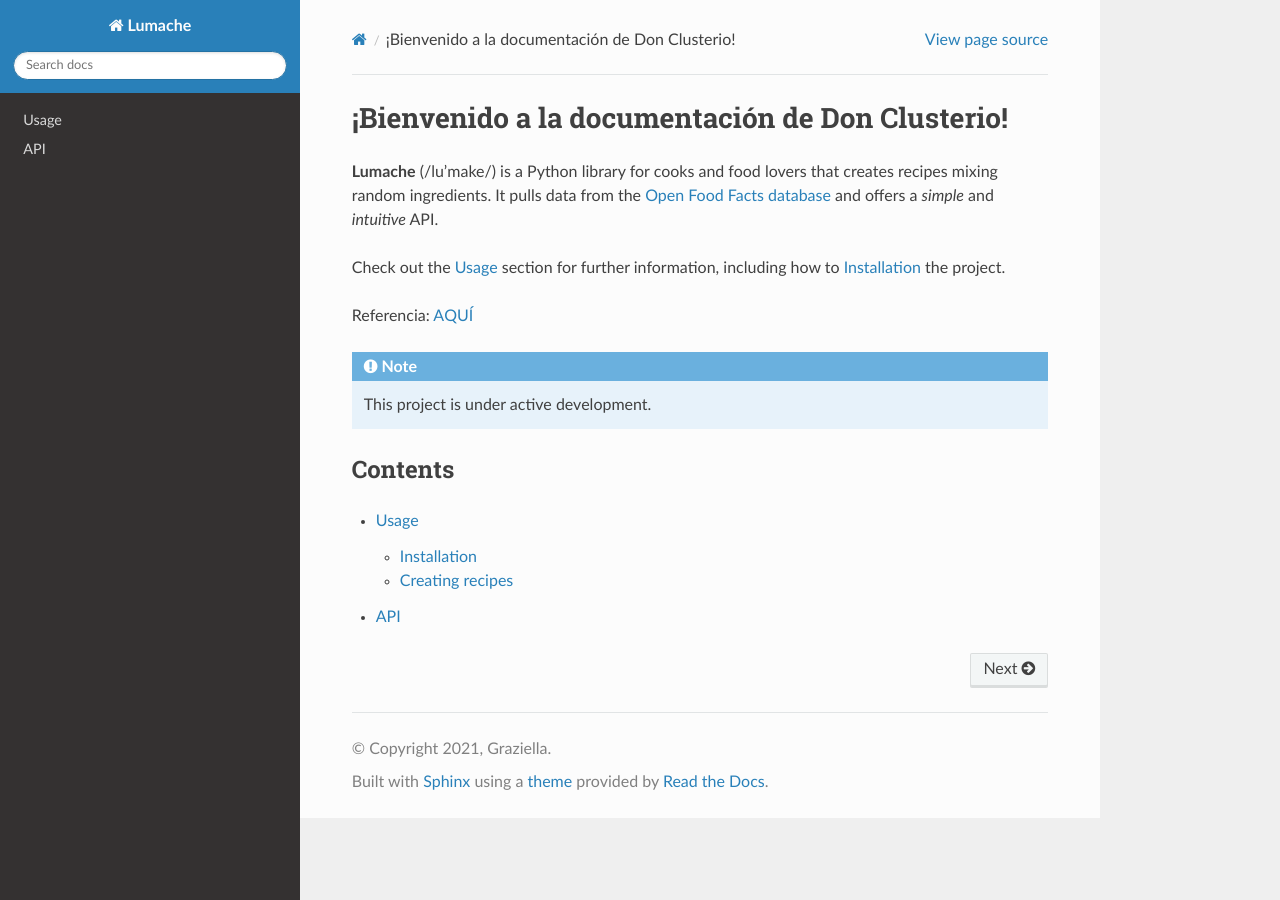
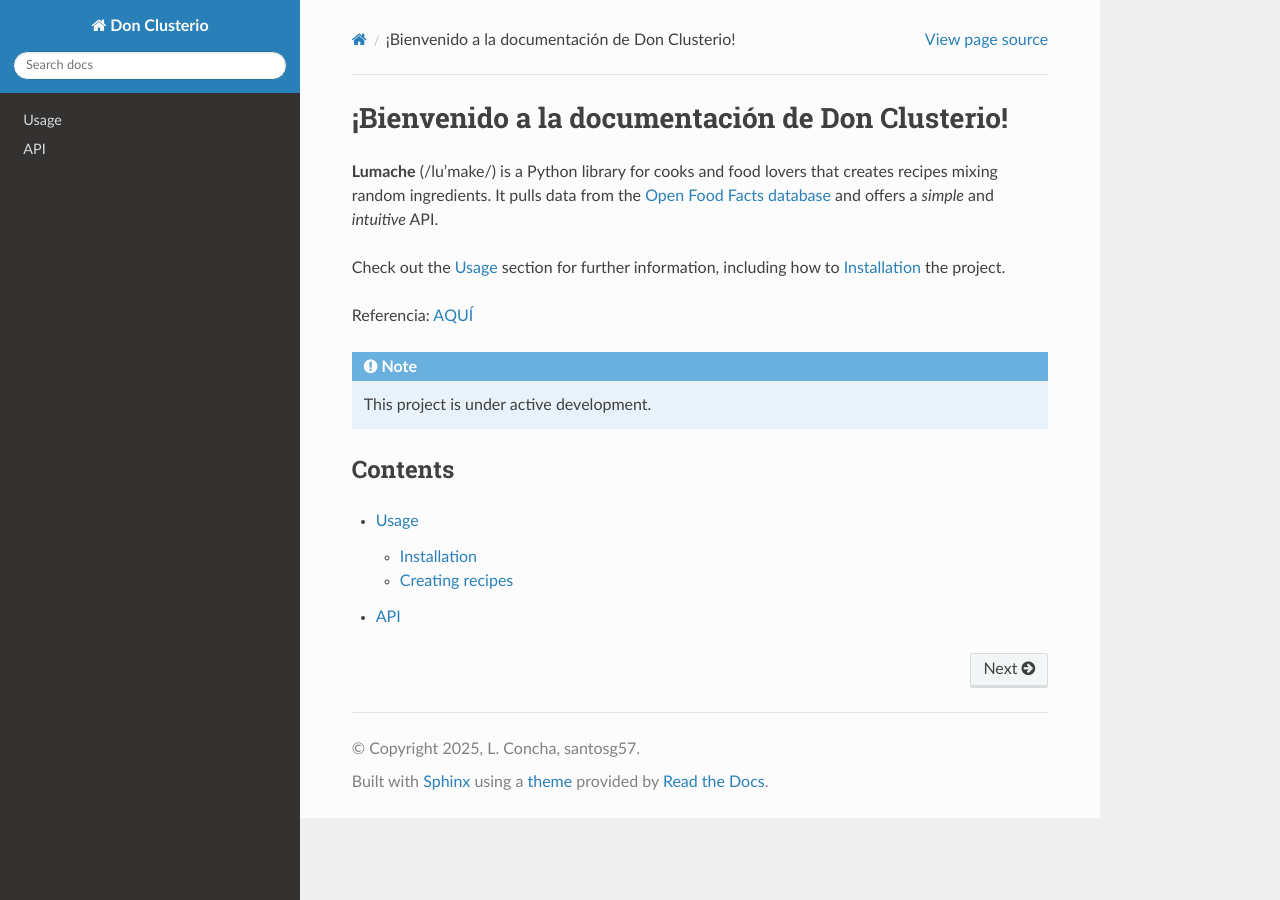
Before and after one commit to matecom57/clusterio-inb, a Sphinx documentation site: the page built from docs/source/index.rst, in a window 1280 px wide. Built offline with Sphinx 7.4.7 and the Read the Docs theme 3.1.0, drawn with Linux system fonts in a browser that asks for light colours; pages that are not in the unit, such as notebooks, are missing from menus.

Commit message:
Test comité

```diff
--- a/docs/source/conf.py
+++ b/docs/source/conf.py
@@ -2,9 +2,9 @@
 
 # -- Project information
 
-project = 'Lumache'
-copyright = '2021, Graziella'
-author = 'Graziella'
+project = 'Don Clusterio'
+copyright = '2025, L. Concha, santosg57'
+author = 'L. Concha, santosg57'
 
 release = '0.1'
 version = '0.1.0'
```
